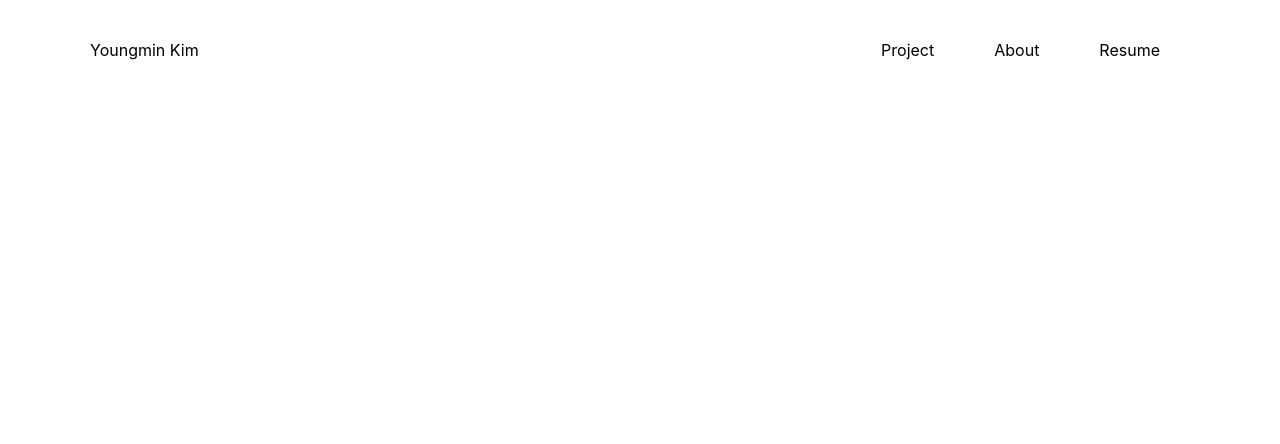
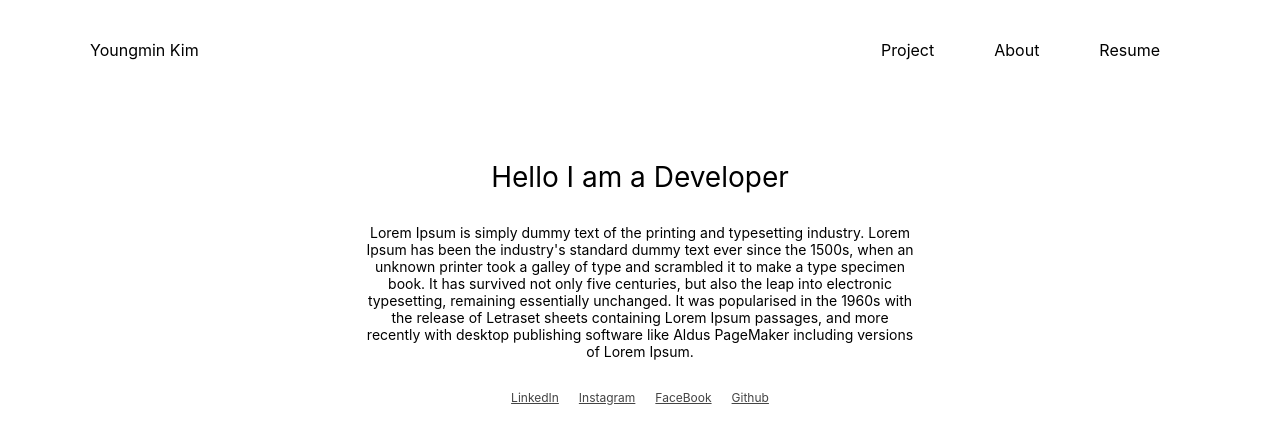
Before and after one commit to ashn01/portfolio, a React (Create React App) app: page / in a window 1280 px wide. Shown: the top 444 px of the page. Built offline with nearby package versions, Linux system fonts and the light colour scheme.

Commit message:
Implemented Body with Title and Links

```diff
--- a/src/Components/Body/Links.js
+++ b/src/Components/Body/Links.js
@@ -0,0 +1,27 @@
+import React from 'react'
+
+export default class Links extends React.PureComponent
+{
+    render()
+    {
+        return (
+            <div className="links">
+                <ul className="linksStyle">
+                    <li className="linkItem">
+                        <a href='#' >LinkedIn</a>
+                    </li>
+                    <li className="linkItem">
+                        <a href='#' >Instagram</a>
+                    </li>
+                    <li className="linkItem">
+                        <a href='#' >FaceBook</a>
+                    </li>
+                    <li className="linkItem">
+                        <a href='#' >Github</a>
+                    </li>
+                </ul>
+            </div>
+        )
+
+    }
+}
--- a/src/Components/Body/Title.js
+++ b/src/Components/Body/Title.js
@@ -0,0 +1,21 @@
+import React from 'react'
+
+
+import '../../css/Body.css'
+
+export default class Title extends React.PureComponent
+{
+    render()
+    {
+        return(
+            <div className="titleContainer">
+                <div className="title">
+                    Hello I am a Developer
+                </div>
+                <div className="description">
+                Lorem Ipsum is simply dummy text of the printing and typesetting industry. Lorem Ipsum has been the industry's standard dummy text ever since the 1500s, when an unknown printer took a galley of type and scrambled it to make a type specimen book. It has survived not only five centuries, but also the leap into electronic typesetting, remaining essentially unchanged. It was popularised in the 1960s with the release of Letraset sheets containing Lorem Ipsum passages, and more recently with desktop publishing software like Aldus PageMaker including versions of Lorem Ipsum.
+                </div>
+            </div>
+        )
+    }
+}
--- a/src/Containers/Body/Body.js
+++ b/src/Containers/Body/Body.js
@@ -0,0 +1,20 @@
+import React from 'react'
+
+import Title from '../../Components/Body/Title'
+import Links from '../../Components/Body/Links'
+
+import '../../css/Body.css'
+
+export default class Body extends React.PureComponent
+{
+
+    render()
+    {
+        return (
+            <div className="body">
+                <Title/>
+                <Links/>
+            </div>
+        )
+    }
+}
--- a/src/Containers/Home.js
+++ b/src/Containers/Home.js
@@ -1,7 +1,7 @@
 import React from 'react'
 
 import Header from './Header/Header'
-// import Body from './Body/Body'
+import Body from './Body/Body'
 // import Footer from './Footer/Footer'
 
 import '../css/Home.css'
@@ -13,6 +13,7 @@ export default class Home extends React.PureComponent
         return (
             <div className="main">
                 <Header/>
+                <Body/>
             </div>
         );
 
--- /dev/null
+++ b/src/css/Body.css
@@ -0,0 +1,59 @@
+.body
+{
+    margin: 80px 10px;
+}
+
+/* Ttile */
+.titleContainer
+{
+    margin: 0 auto;
+    width: 50%;
+}
+
+.title
+{
+    font-size: 28px;
+    text-align: center;
+    padding: 20px;
+}
+
+.description
+{
+    font-size: 14px;
+    text-align: center;
+    padding: 10px;
+}
+
+/* Links */
+.links
+{
+    text-align: center;
+}
+
+.linksStyle
+{
+    overflow: auto;
+    display: inline-table;
+    padding: 0px;
+}
+
+.linkItem
+{
+    display: inline;
+    list-style-type: none;
+    padding: 0px 10px;
+}
+
+.linkItem a
+{
+    text-decoration: underline;
+    font-size: 12px;
+    color: #444444;
+}
+
+.linkItem a:hover
+{
+    text-decoration: none;
+    color:white;
+    background-color: black;
+}
--- a/src/css/Header.css
+++ b/src/css/Header.css
@@ -1,6 +1,7 @@
 .header
 {
     margin: 0px 30px;
+    overflow: auto;
 }
 
 .headerLeft
```
